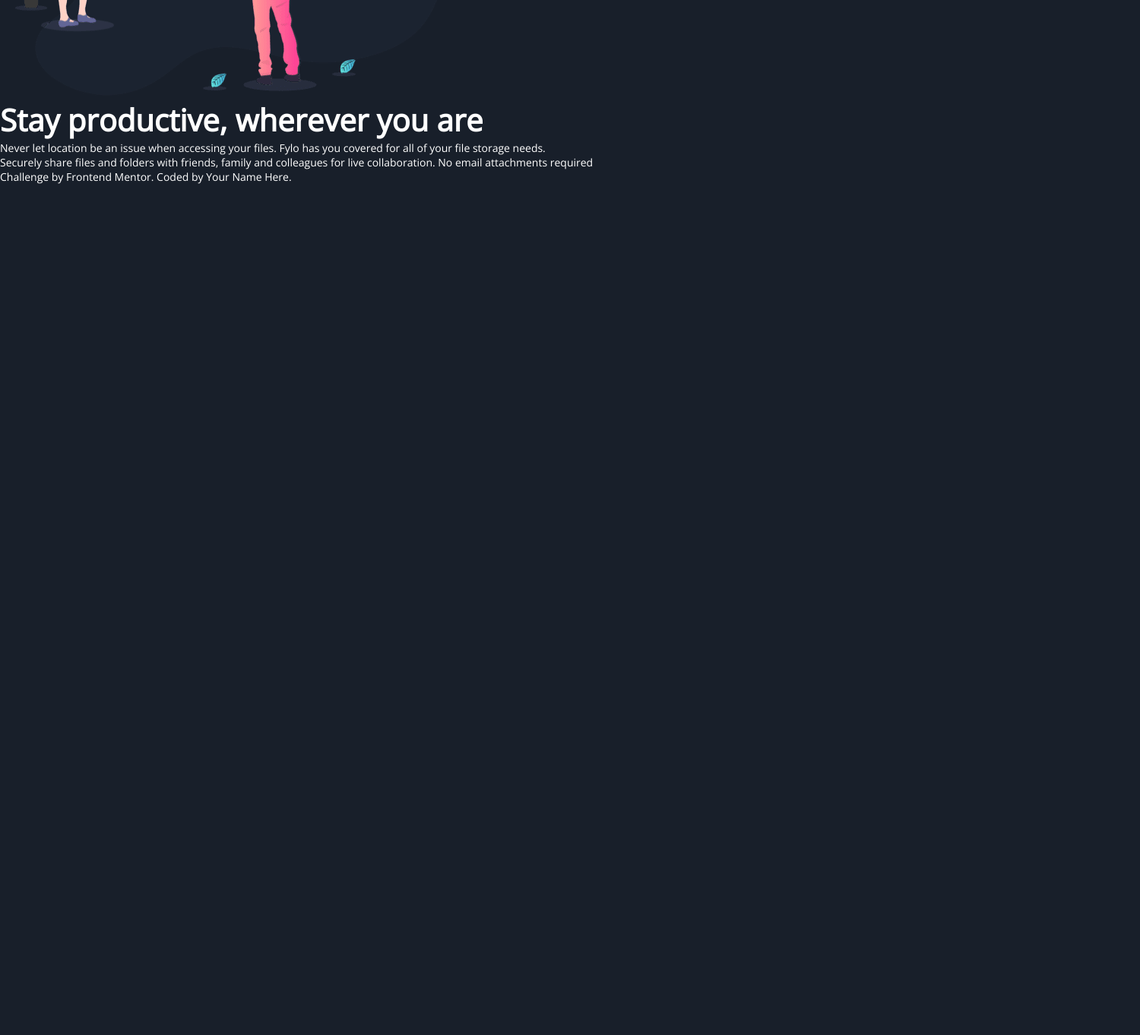
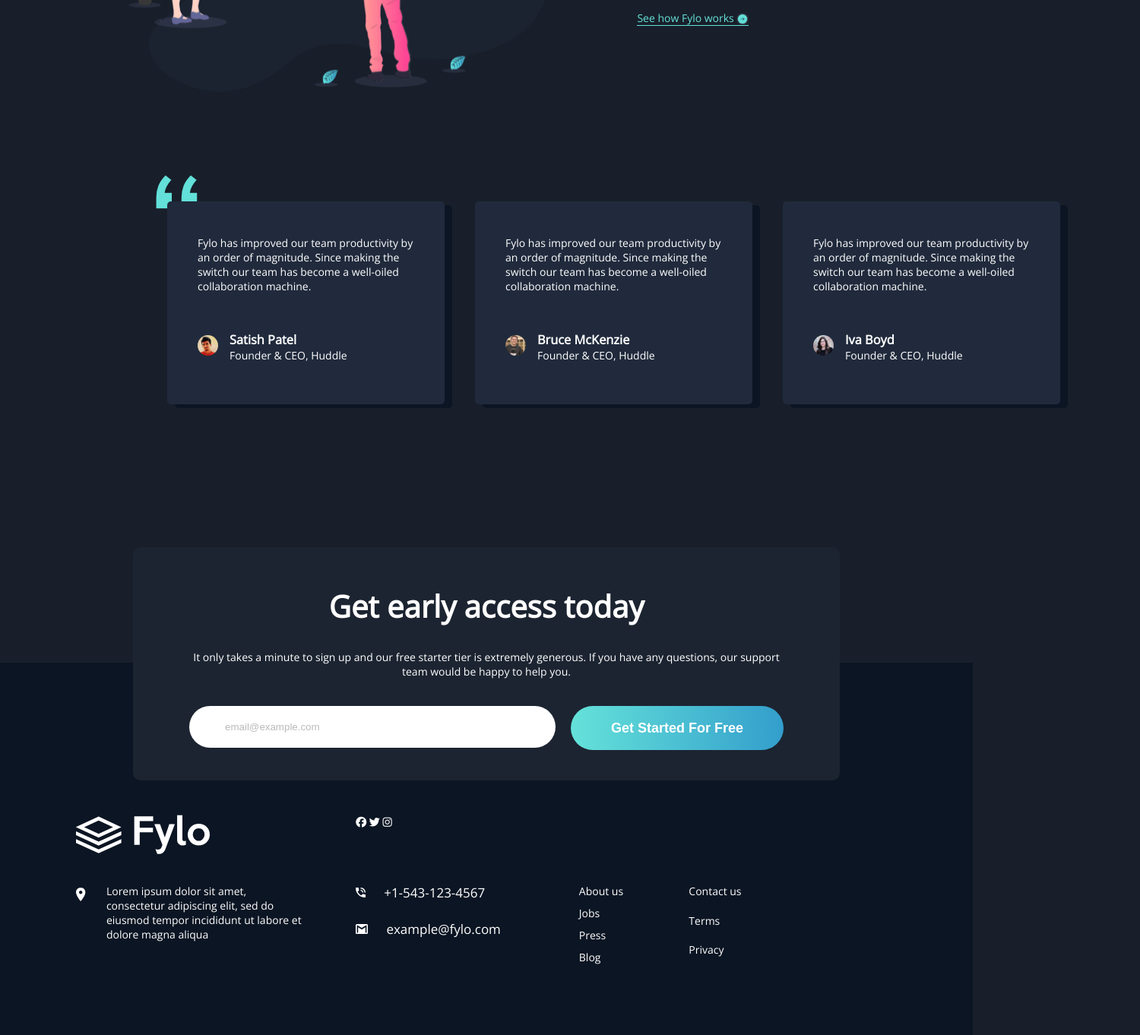
Before and after one commit to Omojiba/fylo, a plain HTML site: page index.html in a window 1280 px wide. Shown: the part 2280-3642 px from the top of the page at 76% size, 1500 px wide, since content can reach past the window. Before the commit the page ends 2522 px from the top, so only its background shows below. Drawn offline with nearby package versions, Linux system fonts and the light colour scheme.

Commit message:
second commit 80% done

```diff
--- a/index.html
+++ b/index.html
@@ -7,8 +7,10 @@
   <link rel="icon" type="image/png" sizes="32x32" href="./images/favicon-32x32.png">
   <link rel="stylesheet" type="text/css" media="screen" href="main.css"/>
   <title>Fylo landing page with dark theme and features grid</title>
+  <script src="https://kit.fontawesome.com/7f3ca2139e.js" crossorigin="anonymous"></script>
 </head>
 <body>
+               <!--NAVBAR-->
   <header>
     <nav class="nav">
       <a href="/" class="brand-logo">
@@ -27,6 +29,9 @@
       </ul>
     </nav>
   </header>
+
+        <!--HERO SECTION-->
+
   <main>
     <section class="hero">
       <img src="images/illustration-intro.png" alt="illustration"/>
@@ -36,6 +41,7 @@
       </p>
       <a href="#" class="cta">Get Started</a>
     </section>
+
     <section class="features">
       <div class="feature">
         <img src="images/icon-access-anywhere.svg" alt="access anywhere"/>
@@ -43,18 +49,21 @@
         <p>The ability to use a smartphone, tablet, or computer to access your account means your
           files follow you everywhere.</p>
       </div>
+
       <div class="feature">
         <img src="images/icon-security.svg" alt="security"/>
         <h3 class="second-title-heading">Security you can trust</h3>
         <p>2-factor authentication and user-controlled encryption are just a couple of the security
           features we allow to help secure your files.</p>
       </div>
+
       <div class="feature">
         <img src="images/icon-collaboration.svg" alt="collaboration"/>
         <h3 class="second-title-heading">Real-time collaboration</h3>
         <p>Securely share files and folders with friends, family and colleagues for live collaboration.
           No email attachments required.</p>
       </div>
+
       <div class="feature">
         <img src="images/icon-any-file.svg" alt="any file"/>
         <h3 class="second-title-heading">Store any type of file</h3>
@@ -62,6 +71,9 @@
           file types to be securely stored and shared.</p>
       </div>
     </section>
+
+                 <!--MORE DESCRIPTION SECTION-->
+
     <section class="more-description">
       <div class="img-box">
       <img src="images/illustration-stay-productive.png" alt="stay productive"/>
@@ -72,9 +84,96 @@
         storage needs.</p>
         <p>Securely share files and folders with friends, family and colleagues for live collaboration. No email
           attachments required</p>
+          <a class="fylo-link" href="#">
+            <span>See how Fylo works</span>
+            <img src="images/icon-arrow.svg" alt="arrow"/>
+          </a>
         </div>
     </section>
+    <!--REVIEWS SECTION-->
+    <section class="reviews">
+
+      <div class="review">
+        <p>Fylo has improved our team productivity by an order of magnitude. Since making the switch our team has
+          become a well-oiled collaboration machine.</p>
+          <div class="profile">
+            <img src="images/profile-1.jpg" alt="profile1"/>
+            <div class="Name">
+              <h3>Satish Patel </h3>
+              <p>Founder & CEO, Huddle</p>
+            </div>
+          </div>
+      </div>
+
+      <div class="review">
+        <p>Fylo has improved our team productivity by an order of magnitude. Since making the switch our team has
+          become a well-oiled collaboration machine.</p>
+          <div class="profile">
+            <img src="images/profile-2.jpg" alt="profile2"/>
+            <div class="Name">
+              <h3>Bruce McKenzie</h3>
+              <p>Founder & CEO, Huddle</p>
+            </div>
+          </div>
+      </div>
+
+      <div class="review">
+        <p>Fylo has improved our team productivity by an order of magnitude. Since making the switch our team has
+          become a well-oiled collaboration machine.</p>
+          <div class="profile">
+            <img src="images/profile-3.jpg" alt="profile3"/>
+            <div class="Name">
+              <h3>Iva Boyd</h3>
+              <p>Founder & CEO, Huddle</p>
+            </div>
+          </div>
+      </div>
+
+    </section>
+
+    <!--SIGN UP FORM-->
+    <section class="sign-up">
+      <h2>Get early access today</h2>
+      <p>It only takes a minute to sign up and our free starter tier is extremely generous. If you have any
+        questions, our support team would be happy to help you.</p>
+        <form>
+          <input type="email" placeholder="email@example.com"/>
+          <input type="submit" class="cta" value="Get Started For Free"/>
+
+        </form>
+    </section>
   </main>
+  <!--FOOTER-->
+  <footer>
+    <div class="footer-logo">
+      <img src="images/logo.svg" alt="logo"/>
+    </div>
+    <div class="footer-location">
+      <img src="images/icon-location.svg" />
+      <p>Lorem ipsum dolor sit amet, consectetur adipiscing elit, sed do eiusmod tempor incididunt ut labore et
+        dolore magna aliqua</p>
+    </div>
+    <div class="footer-contact">
+      <p><img src="images/icon-phone.svg"/><span>+1-543-123-4567</span></p>
+      <p><img src="images/icon-email.svg"/><span>example@fylo.com</span></p>
+    </div>
+    <div class="footer-links">
+      <a href="">About us</a>
+      <a href="">Jobs</a>
+      <a href="">Press</a>
+      <a href="">Blog</a>
+    </div>
+    <div class="more-links">
+      <a href="">Contact us</a>
+      <a href="">Terms</a>
+      <a href="">Privacy</a>
+    </div>
+    <div class="socials">
+      <i class="fab fa-facebook"></i>
+      <i class="fab fa-twitter"></i>
+      <i class="fab fa-instagram"></i>
+    </div>
+  </footer>
   <!-- Features
   Team
   Sign In
@@ -106,38 +205,22 @@
 
 
 
-  See how Fylo works
 
-  Fylo has improved our team productivity by an order of magnitude. Since making the switch our team has
-  become a well-oiled collaboration machine.
 
-  Satish Patel
-  Founder & CEO, Huddle
 
-  Fylo has improved our team productivity by an order of magnitude. Since making the switch our team has
-  become a well-oiled collaboration machine.
 
-  Bruce McKenzie
-  Founder & CEO, Huddle
 
-  Fylo has improved our team productivity by an order of magnitude. Since making the switch our team has
-  become a well-oiled collaboration machine.
 
-  Iva Boyd
-  Founder & CEO, Huddle
 
-  Get early access today
 
-  It only takes a minute to sign up and our free starter tier is extremely generous. If you have any
-  questions, our support team would be happy to help you.
 
-  Get Started For Free
 
-  Lorem ipsum dolor sit amet, consectetur adipiscing elit, sed do eiusmod tempor incididunt ut labore et
-  dolore magna aliqua
 
-  +1-543-123-4567
-  example@fylo.com
+
+
+
+
+
 
   About Us
   Jobs
--- a/main.css
+++ b/main.css
@@ -40,6 +40,11 @@ a{
 }
 h2{
     font-size: 40px;
+}
+main{
+    position: relative;
+    padding-bottom: 200px;
+
 }
 
 /* Nav Styles*/
@@ -111,3 +116,191 @@ h2{
 .features h3{
     margin: 25px 0 12px 0px;
 }
+
+/*more description*/
+.more-description{
+    display: flex;
+    align-items: center;
+    padding: 0 100px;
+    width: 1500px;
+
+}
+.img-box img{
+    height: 460px;
+    width: auto;
+    margin-right: 45px;
+    margin-left: 50px;
+}
+.text-box :not(:last-child){
+    margin-bottom: 25px;
+}
+.text-box{
+    margin-left: 35px;
+}
+.text-box p{
+    width: 547px;
+    padding-right: 0;
+}
+.description-heading{
+    padding-right: 0px;
+    width: 332px;
+}
+.fylo-link{
+    color: var(--cyan);
+    border-bottom: 1px solid var(--cyan);
+}
+.fylo-link img{
+    vertical-align: middle;
+}
+
+/* REVIEWS*/
+
+.reviews{
+    display: grid;
+    grid-template-columns: 365px 365px 365px;
+    gap: 40px;
+    padding: 140px;
+    margin: 0 100px 0 80px;
+}
+.review{
+    background: var(--testimonials-bg);
+    padding: 45px 40px 30px 40px;
+    border-radius: 5px;
+    position: relative;
+    box-shadow: 10px 5px var(--footer-bg);
+}
+.review:first-child::before{
+    content: url("images/bg-quotes.png");
+    position: absolute;
+    top: -35px;
+    left: -15px;
+    z-index: -1;
+}
+.review p{
+    margin-bottom: 25px;
+}
+.profile{
+    display: flex;
+    padding-right: 12px;
+    margin-top: 50px;
+}
+.profile img{
+    width: 27px;
+    height: 27px;
+    border-radius: 50%;
+    margin-right: 15px;
+    margin-top: 5px;
+}
+.name h3{
+    font-size: 10px;
+    margin: 0 30px;
+}
+.name p{
+    font-size: 8px;
+    margin: 0 30px;
+}
+.name{
+    margin: 0 10px;
+}
+
+/* SIGN-UP*/
+.sign-up{
+    display: flex;
+    flex-direction: column;
+    align-items: center;
+    justify-content: center;
+    background: var(--intro-email-bg);
+    padding: 50px 74px 40px 74px;
+    border-radius: 10px;
+    position: absolute;
+    left: 50%;
+    transform: translateX(-50%);
+    bottom: -155px;
+}
+.sign-up h2{
+    margin-bottom: 30px;
+}
+.sign-up p{
+    text-align: center;
+    margin-bottom: 36px;
+}
+form{
+    display: flex;
+    align-content: center;
+}
+.sign-up input[type="email"]{
+    height: 55px;
+    padding: 20px 47px;
+    width: 482px;
+    border: none;
+    outline: none;
+    border-radius: 30px;
+    margin-right: 20px;
+}
+::placeholder{
+    opacity: 0.5;
+}
+.sign-up .cta{
+    margin: 0;
+    padding: 0 20px;
+    height: 58px;
+    color: var(--white);
+    font-size: 18px;
+}
+.cta:hover{
+    cursor: pointer;
+}
+/* FOOTER */
+
+footer{
+    background: var(--footer-bg);
+    padding: 200px 80px 80px 100px;
+    display: grid;
+    grid-template-columns: 4fr 3fr 1fr 1fr 2fr;
+    grid-template-rows: auto;
+    column-gap: 70px;
+    grid-template-areas:
+    "logo . . . ."
+    "location contact links more-links socials";
+}
+.footer-logo{
+    grid-area: logo;
+    margin-bottom: 35px;
+}
+.footer-location{
+    grid-area: location;
+    display: grid;
+    grid-template-columns: 5% 95%;
+}
+.footer-location p{
+    padding-left: 25px;
+}
+.footer-location img{
+    padding-top: 5px;
+}
+.footer-contact{
+    grid-area: contact;
+}
+.footer-contact p{
+    margin-bottom: 25px;
+}
+.footer-contact span{
+  font-size: 17px;
+}
+.footer-contact img{
+    margin-right: 24px;
+    height: 13px;
+}
+.footer-links{
+    grid-area: links;
+    display: grid;
+    grid-template-columns: 1fr;
+}
+.footer-links a{
+    margin-bottom: 10px;
+}
+.more-links{
+    grid-area: more-links;
+    display: grid;
+    grid-template-columns: 1fr;
+}
```
